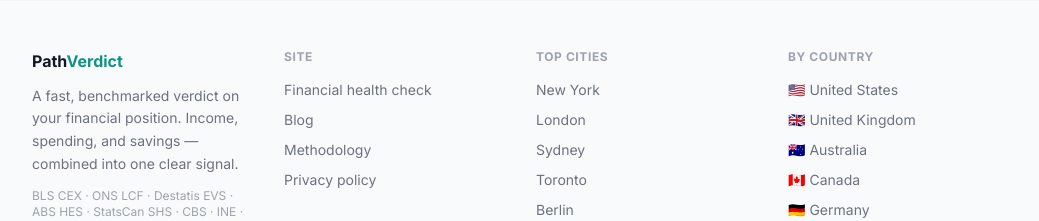
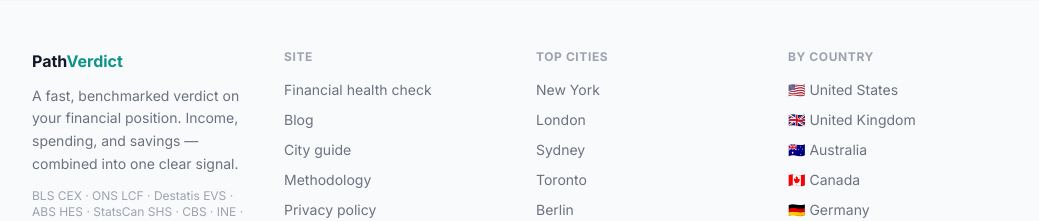
Before and after one commit to stewartmasters/path-verdict, a Next.js app: page / in a window 1280 px wide. Shown: the part 3923-4144 px from the top of the page, without its empty margins (120-1159 px from the left). Built offline with nearby package versions, Linux system fonts and the light colour scheme; no server answers.

Commit message:
feat(nav): add /city-guide link to footer
Co-Authored-By: Claude Sonnet 4.6 <noreply@anthropic.com>

```diff
--- a/components/Footer.tsx
+++ b/components/Footer.tsx
@@ -6,6 +6,7 @@ import { useState } from "react";
 const SITE_LINKS = [
   { href: "/",            label: "Financial health check" },
   { href: "/blog",        label: "Blog" },
+  { href: "/city-guide",  label: "City guide" },
   { href: "/methodology", label: "Methodology" },
   { href: "/privacy",     label: "Privacy policy" },
 ];
```
